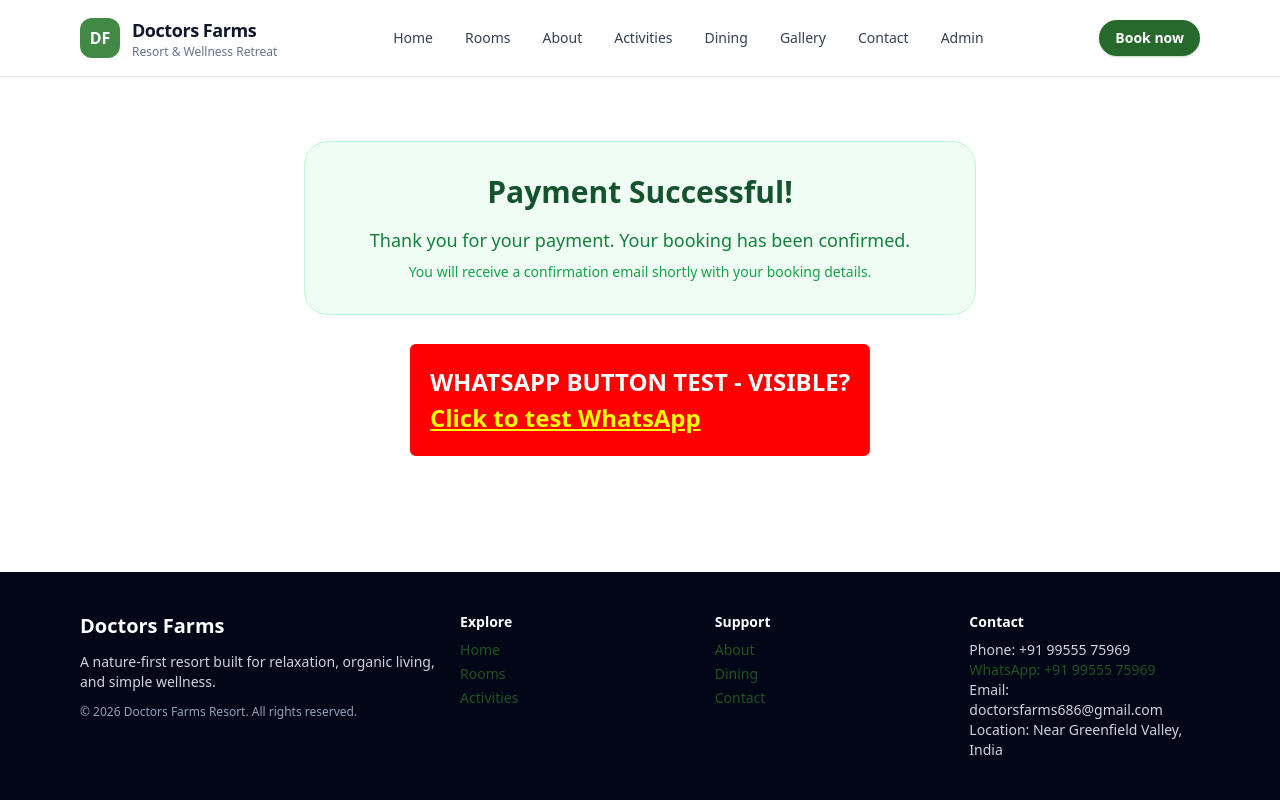
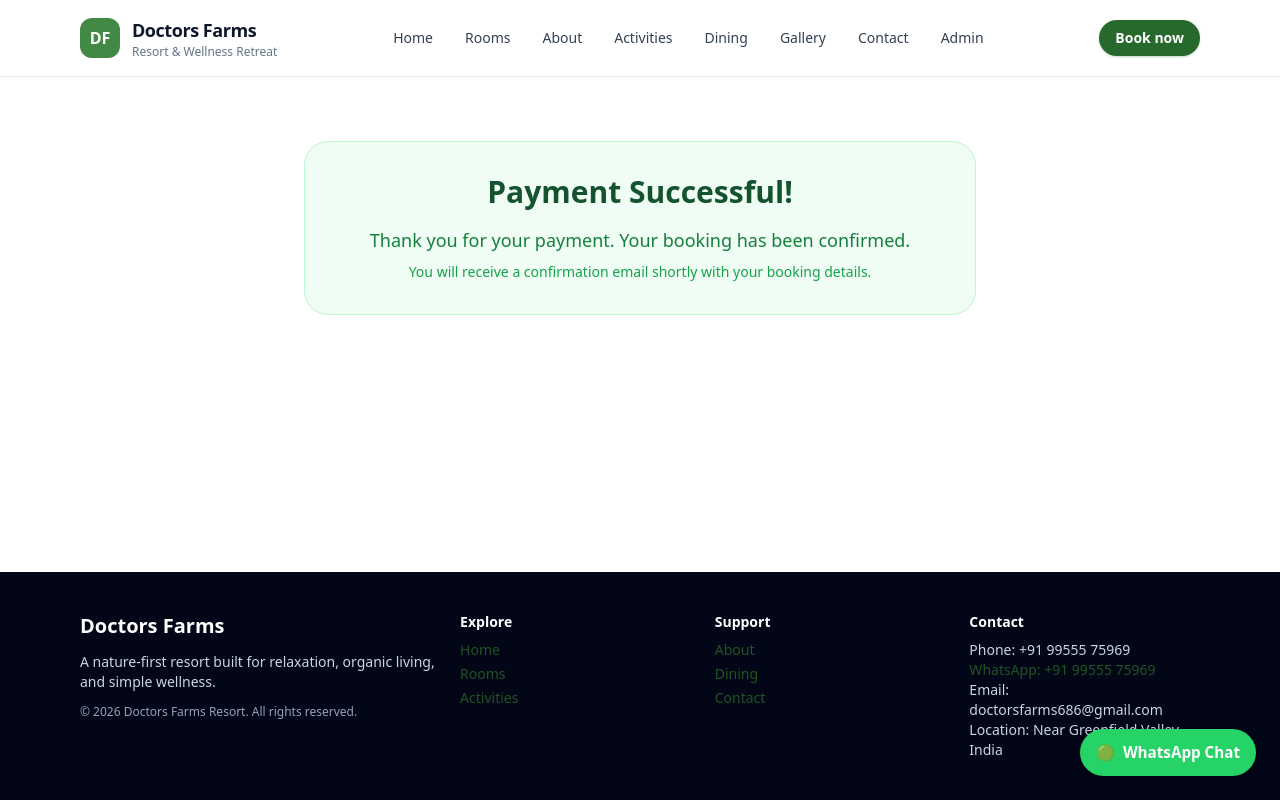
Before and after one commit to reddy615/doctors-farms, a React (Vite) app: page /payment-success in a window 1280 px wide. Built offline with nearby package versions, Linux system fonts and the light colour scheme.

Commit message:
Update: Package dependencies and WhatsApp button improvements

```diff
--- a/src/components/WhatsAppButton.tsx
+++ b/src/components/WhatsAppButton.tsx
@@ -1,34 +1,32 @@
 import React from 'react';
 
 const WhatsAppButton: React.FC = () => {
-  console.log('WhatsAppButton component is being executed');
-
   return (
-    <div style={{
-      position: 'fixed',
-      top: '50%',
-      left: '50%',
-      transform: 'translate(-50%, -50%)',
-      backgroundColor: 'red',
-      color: 'white',
-      padding: '20px',
-      borderRadius: '10px',
-      fontSize: '24px',
-      fontWeight: 'bold',
-      zIndex: 9999,
-      border: '4px solid white'
-    }}>
-      WHATSAPP BUTTON TEST - VISIBLE?
-      <br />
     <a
       href="https://wa.me/+919955575969"
-        style={{ color: 'yellow', textDecoration: 'underline' }}
       target="_blank"
       rel="noopener noreferrer"
+      style={{
+        position: 'fixed',
+        bottom: '1.5rem',
+        right: '1.5rem',
+        backgroundColor: '#25D366',
+        color: 'white',
+        padding: '0.75rem 1rem',
+        borderRadius: '9999px',
+        boxShadow: '0 4px 12px rgba(0, 0, 0, 0.2)',
+        textDecoration: 'none',
+        zIndex: 9999,
+        display: 'flex',
+        alignItems: 'center',
+        gap: '0.5rem',
+        fontWeight: 700,
+        fontSize: '0.95rem'
+      }}
     >
-        Click to test WhatsApp
+      <span>🟢</span>
+      WhatsApp Chat
     </a>
-    </div>
   );
 };
 
```
Also changed, not shown: 1 other file (tests, documents, lock files or other folders). Lines whose indentation alone changed are shown as unchanged.
